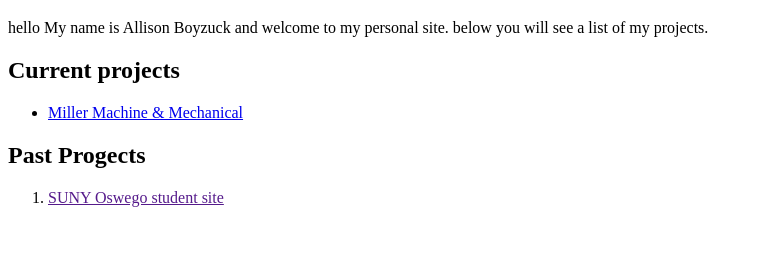
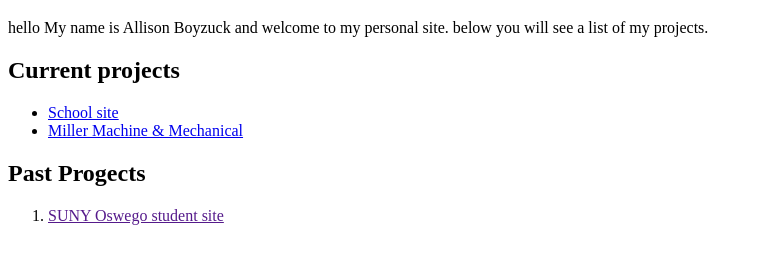
Before and after one commit to Ditto453/Personal-site, a plain HTML site: page index.html in a window 1280 px wide. Shown: the part 61-324 px from the top of the page, without its empty margins (0-763 px from the left). Drawn offline with Linux system fonts and the light colour scheme.

Commit message:
Update index.html

```diff
--- a/index.html
+++ b/index.html
@@ -8,6 +8,7 @@
 <p> hello My name is Allison Boyzuck and welcome to my personal site. below you will see a list of my projects.</p>
   <h2> Current projects</h2>
   <ul>
+    <li> <a href="#">School site</a></li>
     <li> <a href="#">Miller Machine & Mechanical</a></li>
   </ul>
   <h2> Past Progects</h2>
```
